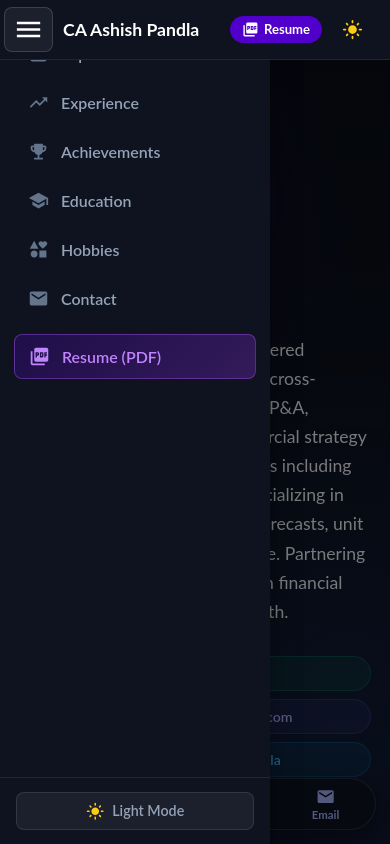
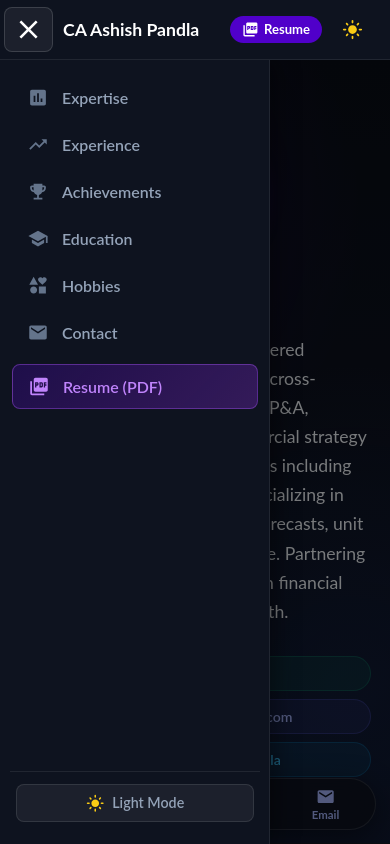
Before and after one commit to Ashishpandla07/Portfolio, a React (Create React App) app: page / in a window 390 px wide. Both pictures are taken after a click on the button 28 px from the left and 29 px from the top of the page. Shown: the top 844 px of the page. Built offline with nearby package versions, Linux system fonts and the light colour scheme.

Commit message:
fix(mobile): position drawer below 60px header, prevent Expertise clipping, toggle Close icon

```diff
--- a/src/assets/styles/Navigation.scss
+++ b/src/assets/styles/Navigation.scss
@@ -190,19 +190,19 @@
   display: flex;
   flex-direction: column;
   justify-content: space-between;
-  padding-top: max(20px, env(safe-area-inset-top, 20px));
+  padding: 14px 10px;
   box-sizing: border-box;
 
   .sidebar-header {
-    display: none;
+    display: none !important;
   }
 
   .sidebar-menu {
     flex: 1;
-    padding: 12px 14px;
+    padding: 2px 2px 8px;
     display: flex;
     flex-direction: column;
-    gap: 6px;
+    gap: 4px;
     overflow-y: auto;
     -webkit-overflow-scrolling: touch;
 
@@ -228,9 +228,12 @@
         font-size: 1.25rem;
         color: #64748b;
         flex-shrink: 0;
-        display: flex;
+        width: 24px;
+        min-width: 24px;
+        display: inline-flex;
         align-items: center;
         justify-content: center;
+        text-align: center;
       }
 
       span {
@@ -249,7 +252,7 @@
       }
 
       &.resume-link {
-        margin-top: 8px;
+        margin-top: 6px;
         background: linear-gradient(135deg, rgba(80, 0, 202, 0.25) 0%, rgba(142, 45, 226, 0.3) 100%);
         border: 1px solid rgba(168, 85, 247, 0.4);
         color: #c084fc;
@@ -268,7 +271,7 @@
   }
 
   .sidebar-footer {
-    padding: 14px 16px max(14px, env(safe-area-inset-bottom, 14px));
+    padding: 12px 6px max(8px, env(safe-area-inset-bottom, 8px));
     border-top: 1px solid rgba(255, 255, 255, 0.08);
 
     .theme-toggle-btn {
@@ -493,6 +496,20 @@
     display: none !important;
   }
 
+  .MuiDrawer-root {
+    .MuiDrawer-paper {
+      top: 60px !important;
+      height: calc(100% - 60px) !important;
+      height: calc(100dvh - 60px) !important;
+    }
+
+    .MuiBackdrop-root {
+      top: 60px !important;
+      height: calc(100% - 60px) !important;
+      height: calc(100dvh - 60px) !important;
+    }
+  }
+
   .mobile-top-bar {
     display: flex !important;
     align-items: center !important;
--- a/src/components/Navigation.tsx
+++ b/src/components/Navigation.tsx
@@ -16,6 +16,7 @@ import PictureAsPdfIcon from '@mui/icons-material/PictureAsPdf';
 import DarkModeIcon from '@mui/icons-material/DarkMode';
 import LightModeIcon from '@mui/icons-material/LightMode';
 import MenuIcon from '@mui/icons-material/Menu';
+import CloseIcon from '@mui/icons-material/Close';
 import profileImg from '../assets/images/profile.webp';
 import '../assets/styles/Navigation.scss';
 
@@ -163,8 +164,8 @@ function Navigation({ parentToChild, modeChange }: NavigationProps) {
         <div className="mobile-bar-left">
           <IconButton
             className="hamburger-btn"
-            aria-label="open sections navigator"
-            title="Sections Navigator"
+            aria-label={mobileOpen ? "close sections navigator" : "open sections navigator"}
+            title={mobileOpen ? "Close Navigator" : "Sections Navigator"}
             edge="start"
             onClick={handleDrawerToggle}
             sx={{
@@ -180,7 +181,11 @@ function Navigation({ parentToChild, modeChange }: NavigationProps) {
               },
             }}
           >
-            <MenuIcon sx={{ fontSize: '1.85rem', color: mode === 'dark' ? '#ffffff !important' : '#0f172a !important' }} />
+            {mobileOpen ? (
+              <CloseIcon sx={{ fontSize: '1.85rem', color: mode === 'dark' ? '#ffffff !important' : '#0f172a !important' }} />
+            ) : (
+              <MenuIcon sx={{ fontSize: '1.85rem', color: mode === 'dark' ? '#ffffff !important' : '#0f172a !important' }} />
+            )}
           </IconButton>
           <span
             className="mobile-bar-title"
@@ -226,10 +231,19 @@ function Navigation({ parentToChild, modeChange }: NavigationProps) {
         ModalProps={{ keepMounted: true }}
         sx={{
           display: { xs: 'block', lg: 'none' },
+          zIndex: 9998,
           '& .MuiDrawer-paper': {
             boxSizing: 'border-box',
             width: 270,
+            top: '60px !important',
+            height: 'calc(100% - 60px) !important',
             background: mode === 'dark' ? '#0e131f' : '#ffffff',
+            borderRight: mode === 'dark' ? '1px solid rgba(255, 255, 255, 0.08)' : '1px solid #e2e8f0',
+            boxShadow: '4px 0 24px rgba(0, 0, 0, 0.45)',
+          },
+          '& .MuiBackdrop-root': {
+            top: '60px !important',
+            height: 'calc(100% - 60px) !important',
           },
         }}
       >
```
